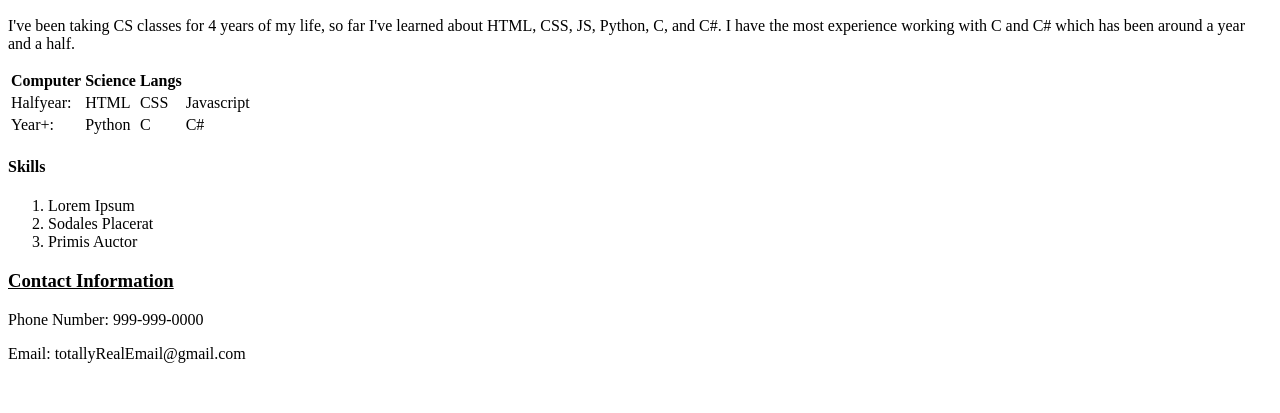
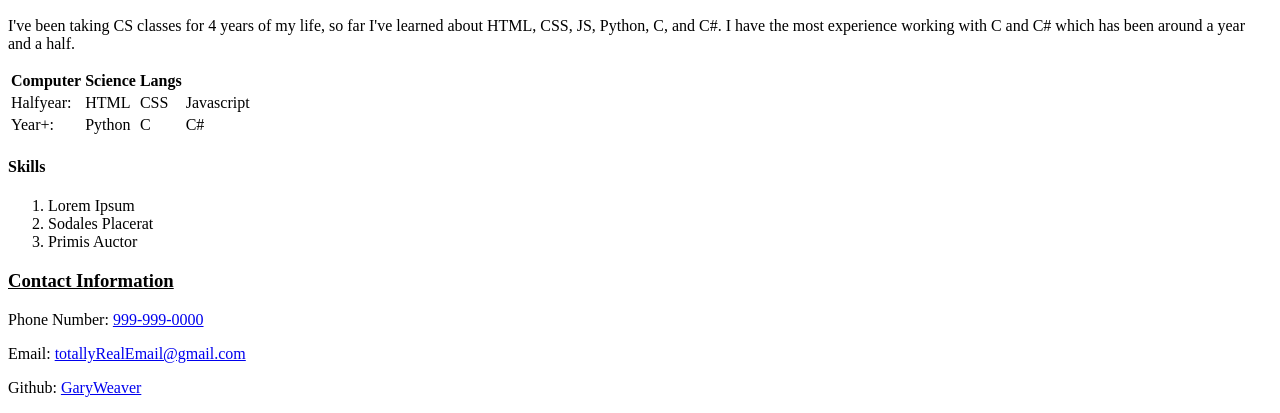
Before and after one commit to GaryWeaver/Homework2, a plain HTML site: page index.html in a window 1280 px wide. Shown: the part 570-983 px from the top of the page. Before the commit the page ends 949 px from the top, so only its background shows below. Drawn offline with Linux system fonts and the light colour scheme.

Commit message:
hyperlinks

```diff
--- a/index.html
+++ b/index.html
@@ -73,9 +73,11 @@
         </ol>
 
         <h3><u>Contact Information</u></h3>
-        <p>Phone Number: 999-999-0000</p>
+        <p>Phone Number: <a href="https://youtube.com">999-999-0000</a></p>
     </hr>
-        <p>Email: totallyRealEmail@gmail.com</p>
+        <p>Email: <a href="https://gmail.com">totallyRealEmail@gmail.com</a></p>
+    </hr>
+        <p>Github: <a href="https://github.com/GaryWeaver">GaryWeaver</a></p>
     </body>
 
 </html>
```
